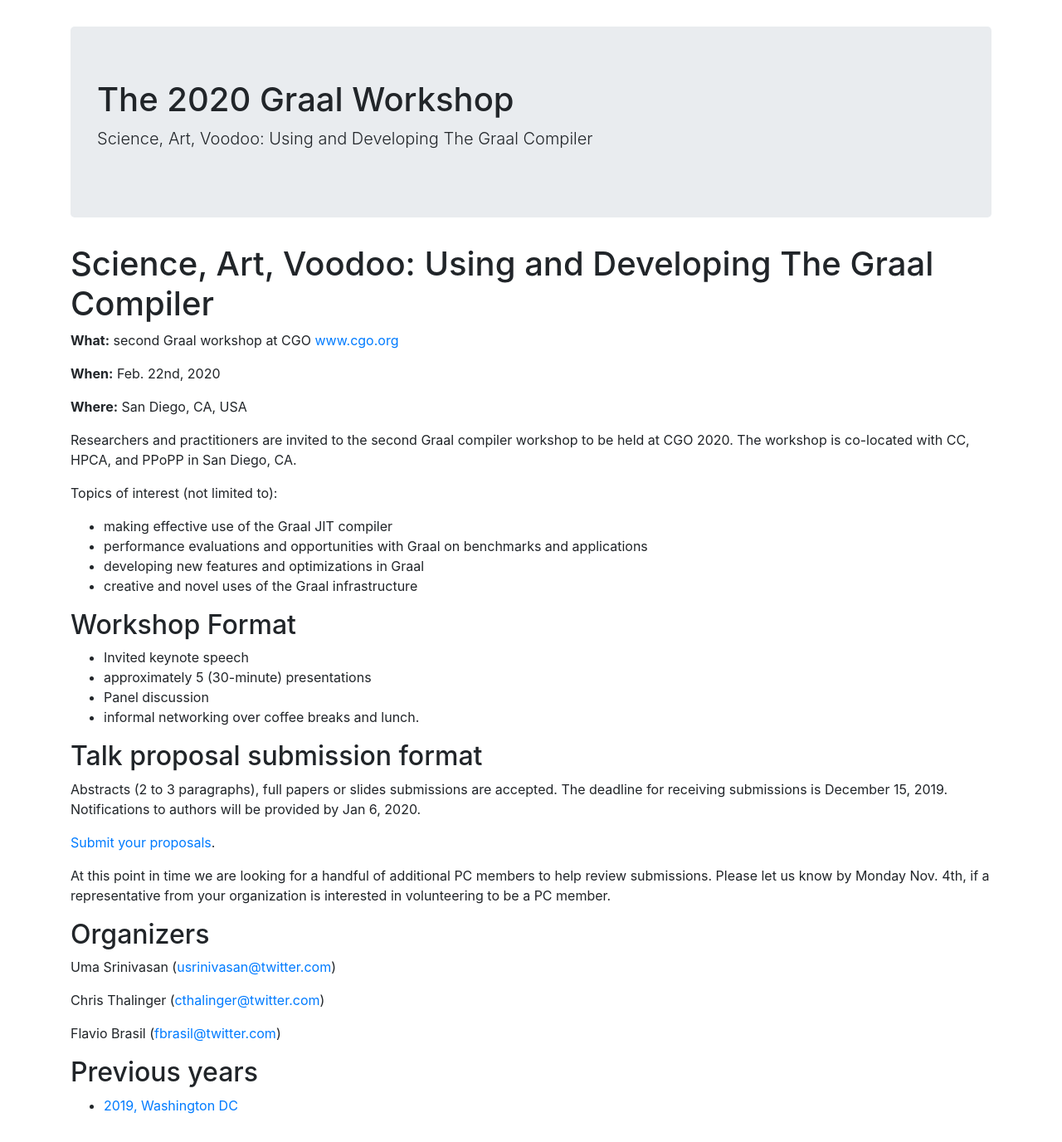
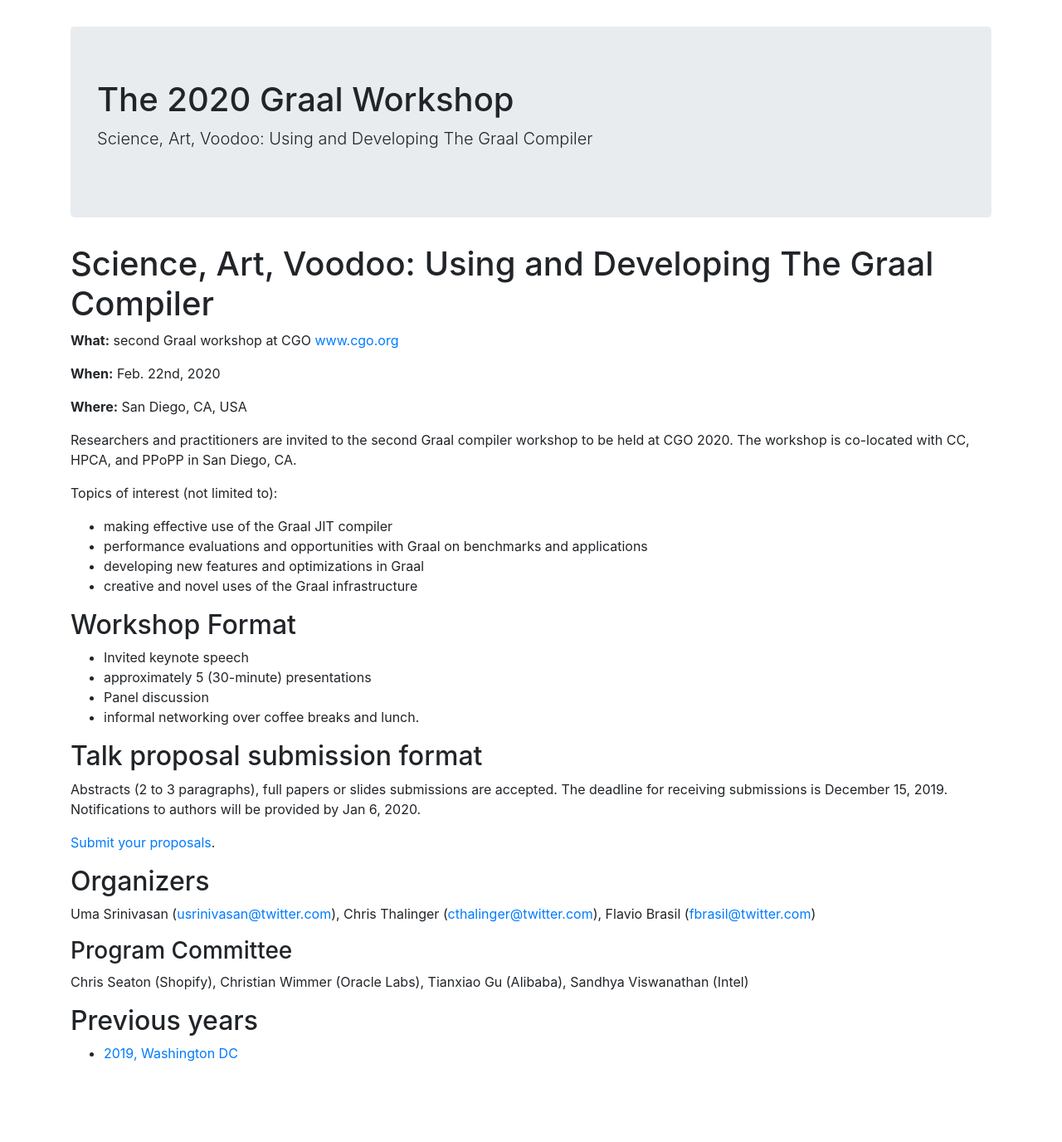
Before and after one commit to graalworkshop/graalworkshop.github.io, a Jekyll site: the page built from 2020/index.md, in a window 1280 px wide. Shown: the whole page at 83% size. Built offline with Jekyll 4.4.1, drawn with Linux system fonts in a browser that asks for light colours; after the commit the page ends 1313 px from its top, so only the background shows below that.

Commit message:
found PC members!!!

```diff
--- a/2020/index.md
+++ b/2020/index.md
@@ -30,15 +30,13 @@ Abstracts (2 to 3 paragraphs), full papers or slides submissions are accepted. T
 
 [Submit your proposals](https://easychair.org/cfp/graalcgo2020).
 
-At this point in time we are looking for a handful of additional PC members to help review submissions. Please let us know by Monday Nov. 4th, if a representative from your organization is interested in volunteering to be a PC member.
-
 ## Organizers
 
-Uma Srinivasan ([usrinivasan@twitter.com](mailto:usrinivasan@twitter.com))
+Uma Srinivasan ([usrinivasan@twitter.com](mailto:usrinivasan@twitter.com)), Chris Thalinger ([cthalinger@twitter.com](mailto:cthalinger@twitter.com)), Flavio Brasil ([fbrasil@twitter.com](mailto:fbrasil@twitter.com))
 
-Chris Thalinger ([cthalinger@twitter.com](mailto:cthalinger@twitter.com))
+### Program Committee
 
-Flavio Brasil ([fbrasil@twitter.com](mailto:fbrasil@twitter.com))
+Chris Seaton (Shopify), Christian Wimmer (Oracle Labs), Tianxiao Gu (Alibaba), Sandhya Viswanathan (Intel)
 
 ## Previous years
 
```
